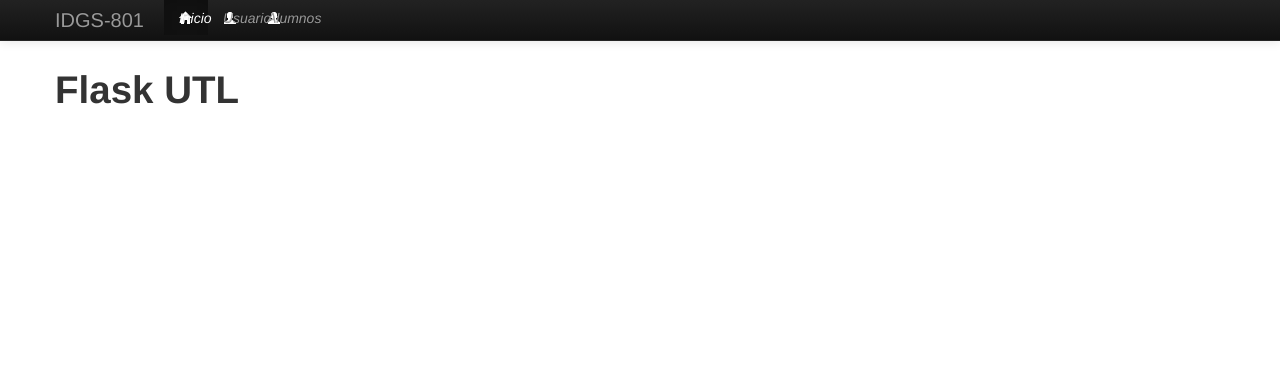
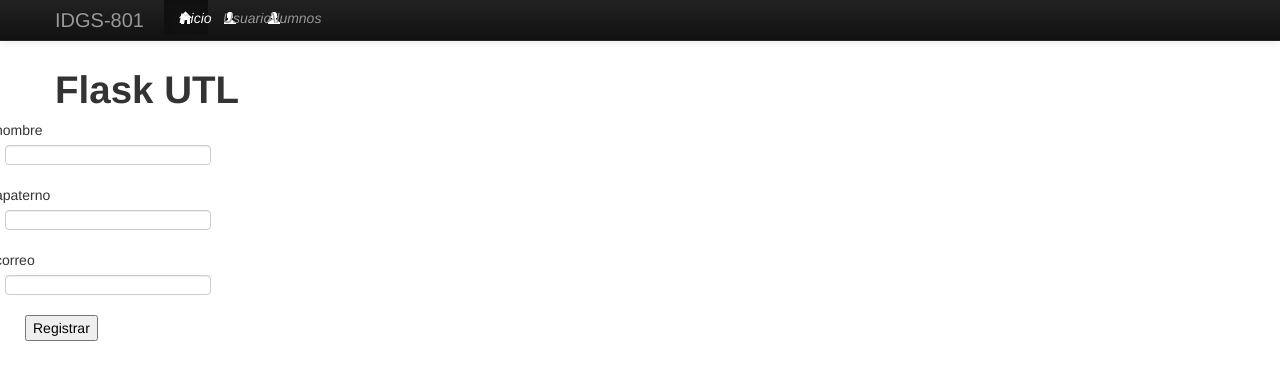
Before and after one commit to IDGS-801-19002051/Flask_BD, a Flask app: page / in a window 1280 px wide. Shown: the top 380 px of the page. Run offline with Flask 3, Linux system fonts and the light colour scheme; parts of the project's set-up code (start-up, migrations or seed data) failed here and were passed over; some libraries are stand-ins or nearby versions.

Commit message:
SCSDJ 26/02/24 InsertBD

```diff
--- a/config.py
+++ b/config.py
@@ -1,5 +1,6 @@
 import os
 from sqlalchemy import create_engine
+import urllib
 
 class Config(object):
   SECRET_KEY="clave nueva"
@@ -7,5 +8,5 @@
 
 class DevelopmentConfig(Config):
   DEBUG=True
-  SQLALCHEMY_DATABASE_URL="mysql+pymysql://chekho:1234@127.0.0.1/bdidgs801"
-  SQLALCHEMY_TRACK_MODIFIVATIONS=False
+  SQLALCHEMY_DATABASE_URI="mysql+pymysql://chekho:1234@127.0.0.1/bdidgs801"
+  SQLALCHEMY_TRACK_MODIFICATIONS=False
--- a/forms.py
+++ b/forms.py
@@ -19,3 +19,16 @@
   ])
   email=EmailField("email",[validators.Email(message="Ingresa un correo valido")])
   edad=IntegerField("edad",[validators.DataRequired("El campo es requerido")])
+
+class UserForm2(Form):
+  id = IntegerField('id', [validators.number_range(min=1, max=20, message='Valor no valido')])
+  nombre = StringField('nombre', validators=[
+    validators.DataRequired(message='El nombre es requerido'),
+    validators.length(min=4, max=20, message='Requiere min=4, max=10')
+  ])
+  apaterno = StringField('apaterno', validators=[
+    validators.DataRequired(message='El apellido es requerido')
+  ])
+  email = EmailField('correo', validators=[
+    validators.Email(message='El email es requerido')
+  ])
--- a/main.py
+++ b/main.py
@@ -3,18 +3,22 @@
 from flask_wtf.csrf import CSRFProtect
 from flask import g
 from config import DevelopmentConfig
+from models import db                                 # crear instancia de clase bd
+from models import Alumnos
 import forms
 
 app=Flask(__name__)
 app.config.from_object(DevelopmentConfig)
+csrf = CSRFProtect()
 
 @app.errorhandler(404)
 def page_not_found(e):
  return render_template("404.html"),404
 
 @app.route("/")
-def index():
-  return render_template("index.html")
+def indexado():
+  create_form = forms.UserForm2(request.form)
+  return render_template("index.html", form=create_form) #pagina1
 
 @app.route("/alumnos", methods=["GET", "POST"])
 def alumnos():
@@ -38,8 +42,27 @@
 
     mensaje="Bienvenido {}".format(nom)
     flash(mensaje)
-  return render_template("alumnos.html", form=alumno_clase, nom=nom, apa=apa, ama=ama, edad=edad, email=email)
+  return render_template("alumnos.html", form=alumno_clase, nom=nom, apa=apa,
+                         ama=ama, edad=edad, email=email)
 
-if __name__=="__main__":
+@app.route("/index", methods=['GET', 'POST'])
+def index():
+  create_form = forms.UserForm2(request.form)
+  if request.method == 'POST':
+    alum = Alumnos(
+      nombre = create_form.nombre.data,
+      apaterno = create_form.apaterno.data,
+      email=create_form.email.data
+      )
+    # insert alumnos() values()
+    db.session.add(alum)
+    db.session.commit()
+  return render_template("index.html", form=create_form)
+
+if __name__ =="__main__":
   csrf.init_app(app)
-  app.run()
+  db.init_app(app)
+
+  with app.app_context():
+    db.create_all()
+  app.run(debug=True)   # Cambios en tiempo real
--- a/templates/index.html
+++ b/templates/index.html
@@ -1,3 +1,30 @@
-{%extends "layout2.html" %} {% block content %}
+<!-- INDEX -->
+{% extends "layout2.html" %}
+{% block content %}
+{% from "_macros.html" import camposNuevos %}
 <h1>Flask UTL</h1>
-{%endblock%}
+<div class="container">
+  <div class="row">
+    <form name="sent" action="/index" id="contactForm" method="POST">
+      <div class="row control-group">
+        <div class="form-group col-xs-12 float-label-form-group controls">
+          {{camposNuevos(form.nombre, class='form-control')}}
+        </div>
+      </div>
+      <div class="row control-group">
+        <div class="form-group col-xs-12 float-label-form-group controls">
+          {{camposNuevos(form.apaterno, class='form-control')}}
+        </div>
+      </div>
+      <div class="row control-group">
+        <div class="form-group col-xs-12 float-label-form-group controls">
+          {{camposNuevos(form.email, class='form-control')}}
+        </div>
+      </div>
+      <!-- Validacion del token -->
+      <input type="hidden" name="csrf_token" value="{{ csrf_token() }}">
+      <input type="submit" id="send-signup" name="signup" value="Registrar">
+    </form>
+  </div>
+</div>
+{% endblock %}
```
Also changed, not shown: models.py (added, +12 -0 lines).
